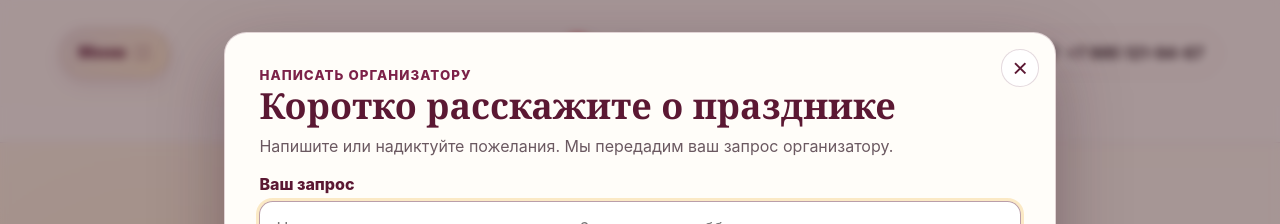
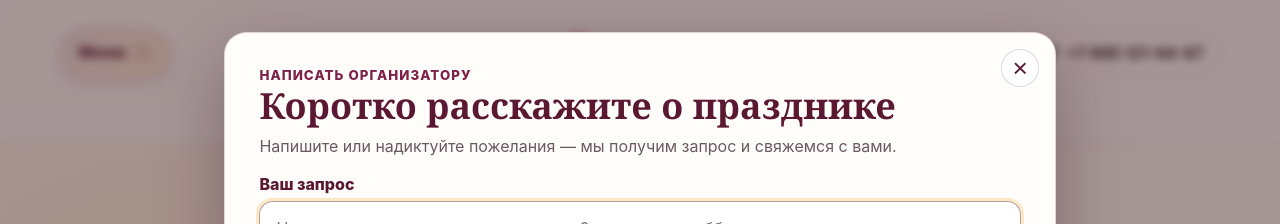
Before and after one commit to roststat/maskarad, a Next.js app: page /prazdniki/korporativnyy-novogodniy-prazdnik in a window 1280 px wide. Both pictures are taken after a click on the button "Расскажите о празднике". Shown: the top 224 px of the page. Built offline with nearby package versions, Linux system fonts and the light colour scheme.

Commit message:
Clarify organizer request wording

```diff
--- a/app/party-assistant-widget.tsx
+++ b/app/party-assistant-widget.tsx
@@ -119,7 +119,7 @@ function PartyAssistantDialog({ open, onClose }: { open: boolean; onClose: () =>
       <button className="party-modal-close" type="button" onClick={onClose} aria-label="Закрыть окно">×</button>
       <span className="eyebrow">Написать организатору</span>
       <h2>Коротко расскажите о празднике</h2>
-      <p>Напишите или надиктуйте пожелания. Мы передадим ваш запрос организатору.</p>
+      <p>Напишите или надиктуйте пожелания — мы получим запрос и свяжемся с вами.</p>
       <label className="party-wish-label" htmlFor="party-quick-wish">Ваш запрос</label>
       <div className="party-wish-field">
         <textarea id="party-quick-wish" ref={textareaRef} value={message} onChange={(event) => { setMessage(event.target.value); setSent(false); setStatus(""); }} placeholder="Например: день рождения для дочки, 6 лет, дома в субботу…" />
```
